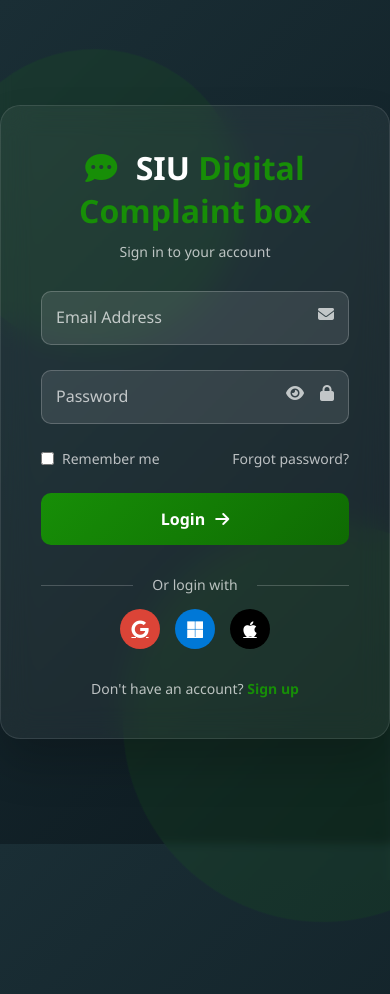
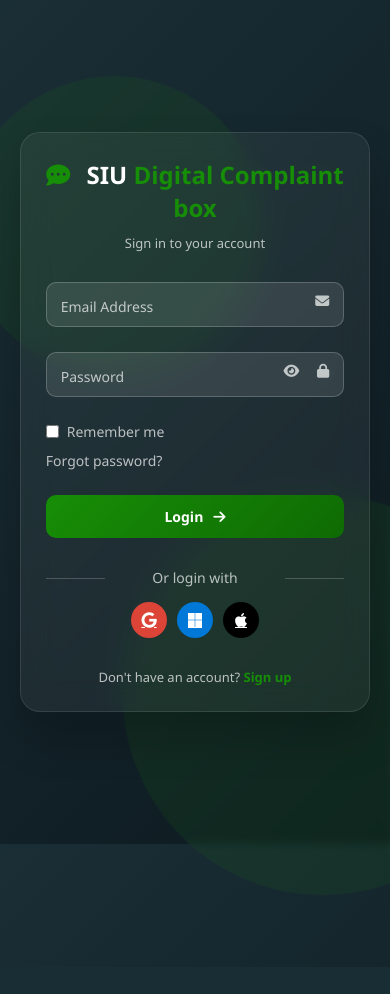
Before and after one commit to tareque101/Digital-Complaint-Box-SIU-DBMS-, a PHP site: page /Login.html in a window 390 px wide; the page is wider, and only the part inside the window is pictured. After the commit the page ends 848 px from the top of that part, so only its background shows below. Run offline with PHP 8.4, Linux system fonts and the light colour scheme.

Commit message:
added features

```diff
--- a/loginStyle.css
+++ b/loginStyle.css
@@ -316,3 +316,97 @@ body {
 .signup-link a:hover {
     text-decoration: underline;
 }
+
+ /* ===== Responsive Styles ===== */
+@media (max-width: 768px) {
+  .login-container {
+    width: 90%;
+    padding: 0 10px;
+  }
+
+  .login-form {
+    padding: 30px;
+  }
+
+  .form-title {
+    font-size: 28px;
+  }
+
+  .form-subtitle {
+    font-size: 13px;
+  }
+
+  .login-btn {
+    padding: 14px;
+    font-size: 15px;
+  }
+
+  .input-group input {
+    padding: 14px 38px 14px 14px;
+    font-size: 15px;
+  }
+
+  .input-group label {
+    font-size: 14px;
+  }
+
+  .form-options {
+    flex-direction: column;
+    align-items: flex-start;
+    gap: 10px;
+  }
+
+  .social-login p::before,
+  .social-login p::after {
+    width: 20%;
+  }
+}
+
+@media (max-width: 480px) {
+  .login-container {
+    width: 95%;
+  }
+
+  .login-form {
+    padding: 25px;
+  }
+
+  .form-title {
+    font-size: 24px;
+    text-align: center;
+  }
+
+  .form-subtitle {
+    text-align: center;
+  }
+
+  .login-btn {
+    padding: 12px;
+    font-size: 14px;
+  }
+
+  .social-icons {
+    gap: 10px;
+  }
+
+  .social-icon {
+    width: 36px;
+    height: 36px;
+    font-size: 16px;
+  }
+
+  .signup-link {
+    font-size: 13px;
+  }
+
+  .input-group input {
+    padding: 12px 36px 12px 12px;
+    font-size: 14px;
+  }
+
+  .input-icon,
+  .password-toggle {
+    top: 12px;
+    font-size: 14px;
+  }
+}
```
Also changed, not shown: complaint.css (+60 -1 lines), complaint.html (+10 -0 lines), dashboard.html (+8 -1 lines), dashboardst.css (+117 -6 lines), styles.css (+104 -0 lines).
